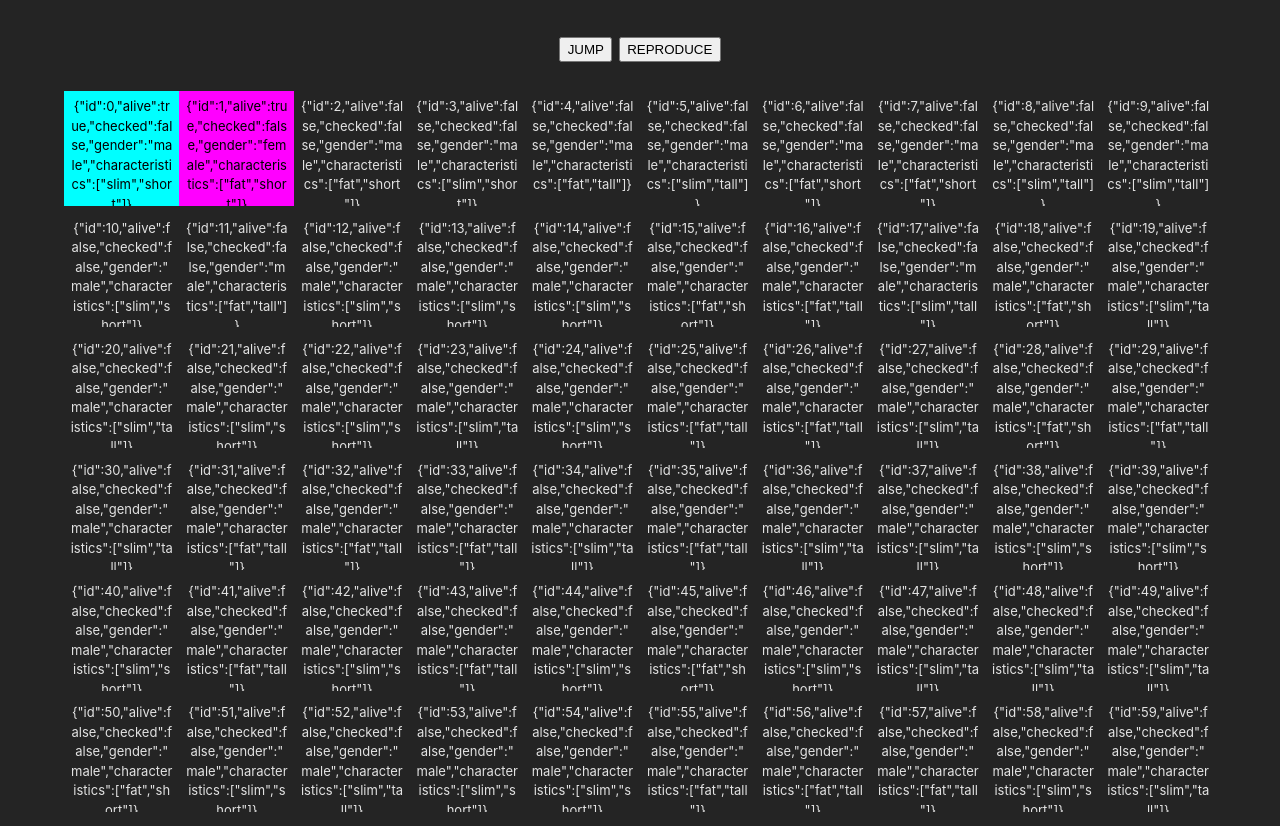
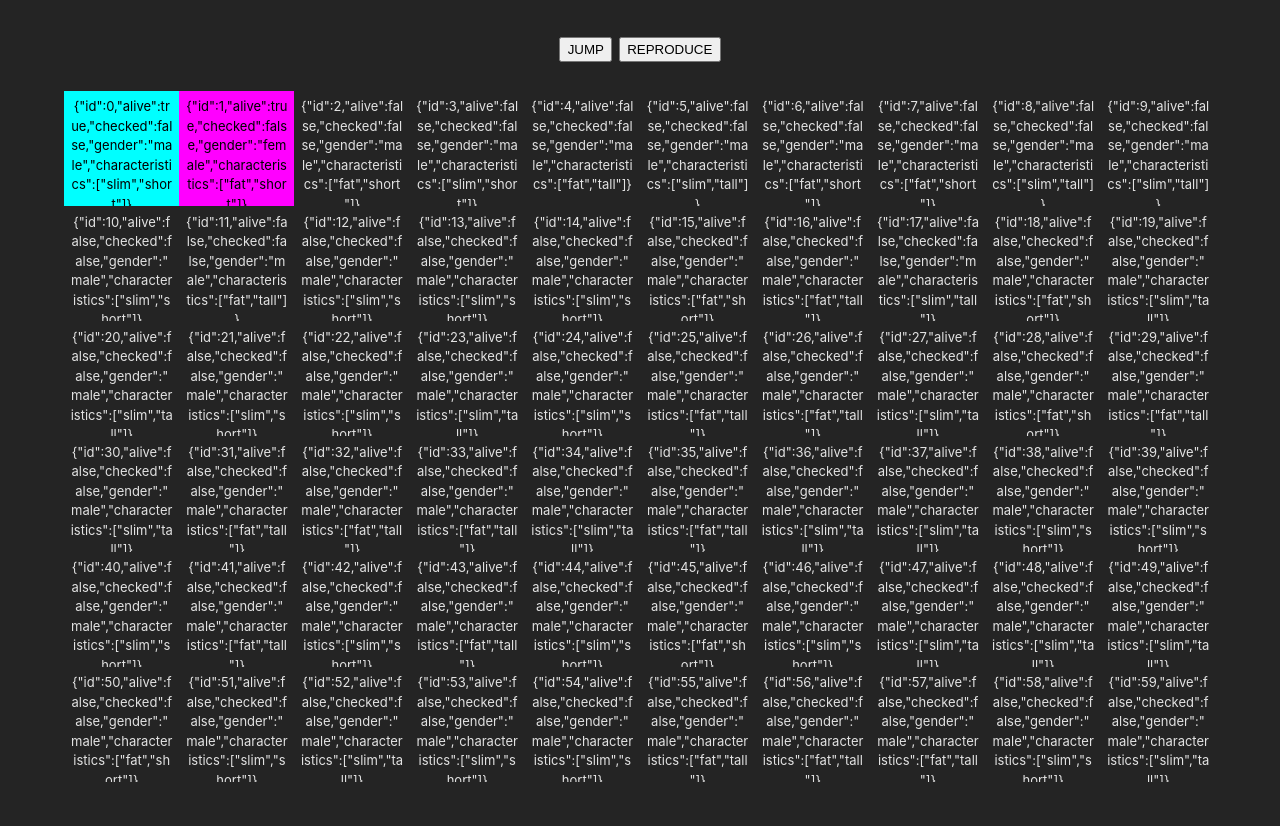
Before and after one commit to marcin228/frogs, a React (Vite) app: page / in a window 1280 px wide. After the commit the page ends 800 px from the top, so only its background shows below. Built offline with nearby package versions, Linux system fonts and the light colour scheme.

Commit message:
Add and fix css

```diff
--- a/src/components/Lake/Lake.css
+++ b/src/components/Lake/Lake.css
@@ -1,6 +1,7 @@
 .lake{
     margin: 0 auto;
     text-align: center;
+    font-size:0;
 }
 div.frog{
 
@@ -25,6 +26,10 @@ div.frog{
         background-color: fuchsia;
         color: black;
     }
+
+    &:has(input[type="checkbox"]:checked){
+        animation: pulse 1s infinite;
+    }
 }
 
 input[type="checkbox"]{
@@ -43,3 +48,9 @@ div.buttons{
         margin: 0.25vw;
     }
 }
+
+@keyframes pulse{
+    0% { opacity: 1; }
+    50% { opacity: 0.9; }
+    100% { opacity: 1; }
+}
```
